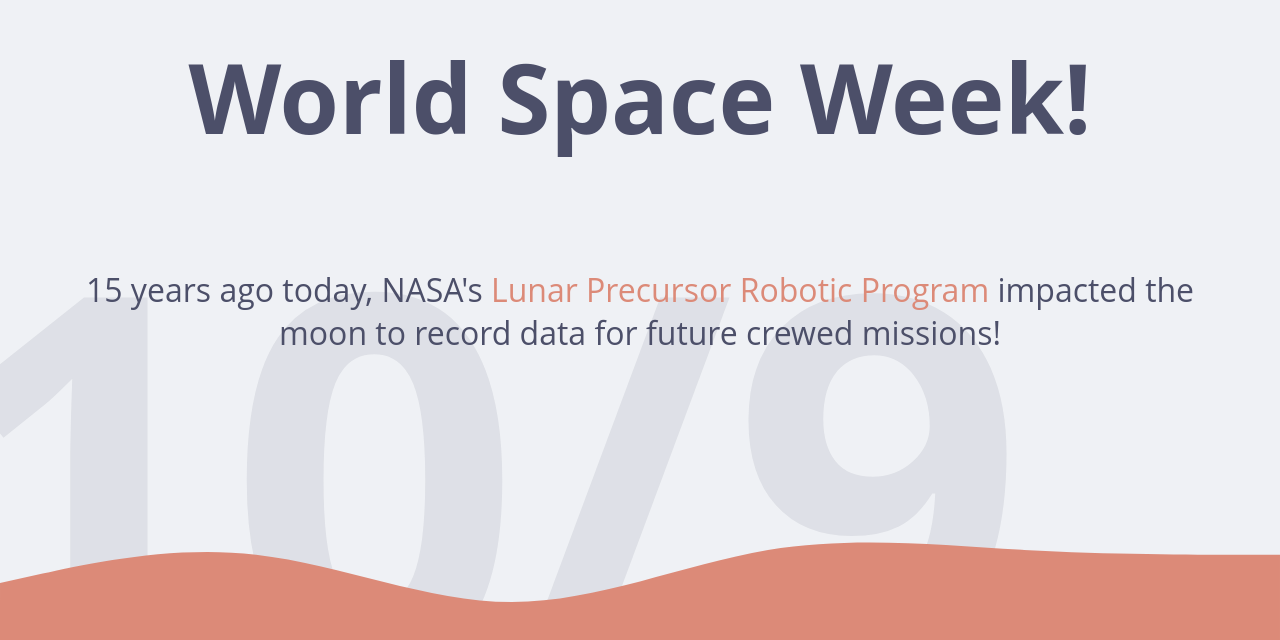
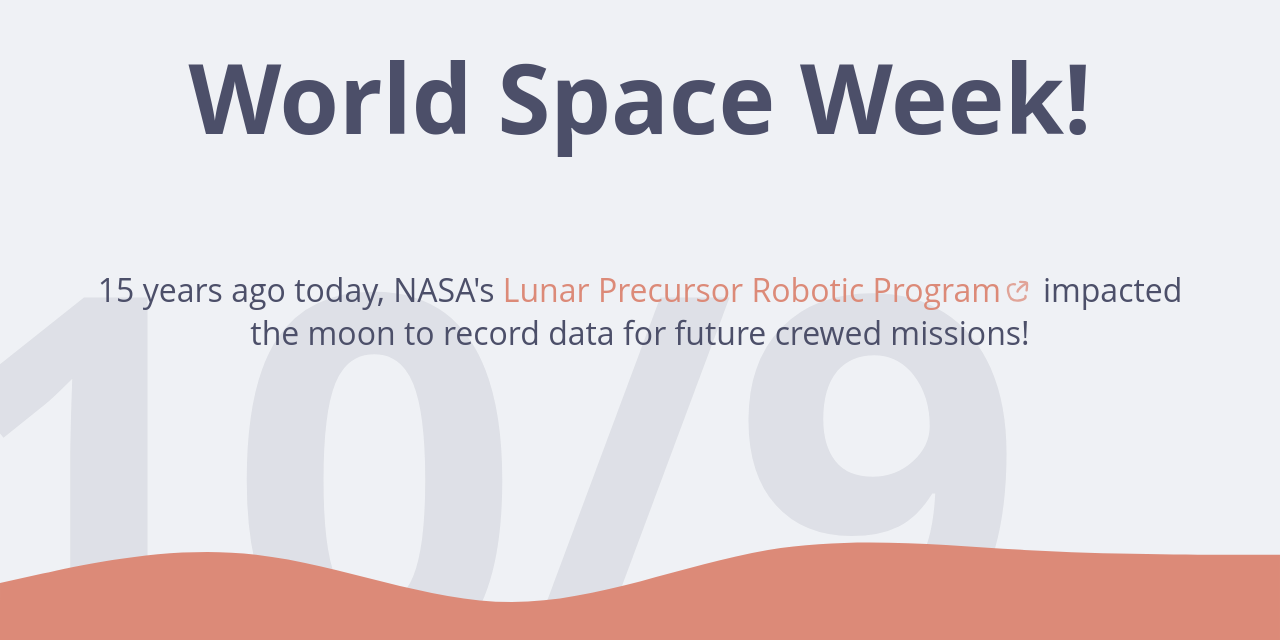
Before and after one commit to ibll/daily, a plain HTML site: page index.html in a window 1280 px wide. Shown: the part 132-772 px from the top of the page. Drawn offline with Linux system fonts and the light colour scheme.

Commit message:
external link marker

```diff
--- a/style.css
+++ b/style.css
@@ -64,6 +64,27 @@
     }
 }
 
+a[target="_blank"]::after {
+    content: "";
+    width: 0.75em;
+    height: 0.75em;
+    margin-left: 0.3rem;
+    margin-right: 0.3rem;
+    display: inline-block;
+
+    mask-size: cover;
+    mask-image: url(assets/external.svg);
+    background-color: var(--rosewater);
+
+    opacity: 0.75;
+    transition: transform 0.3s ease-in-out, opacity 0.3s ease-in-out;
+}
+
+a[target="_blank"]:hover::after {
+    transform: scale(1.2);
+    opacity: 1;
+}
+
 #decorative-wave {
     position: fixed;
     bottom: 0;
```
Also changed, not shown: assets/external.svg (added), 1 other file.
